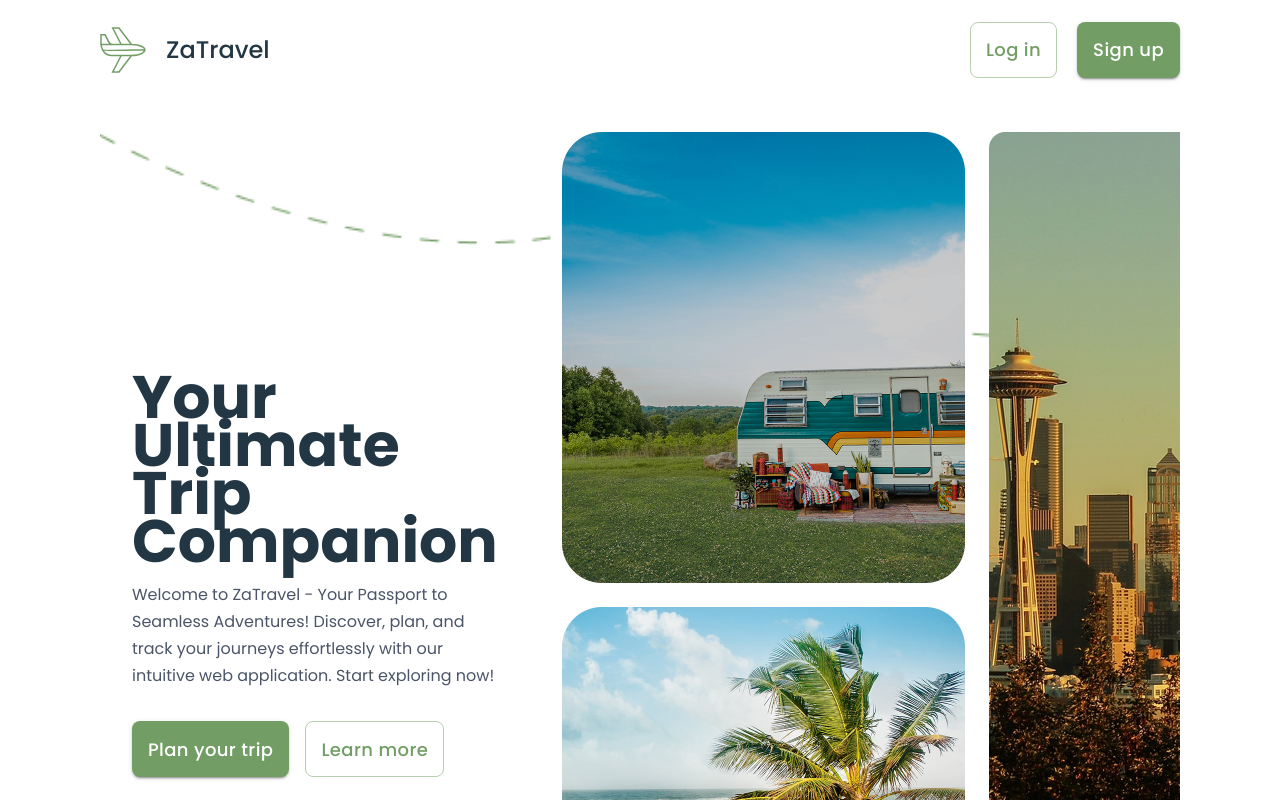
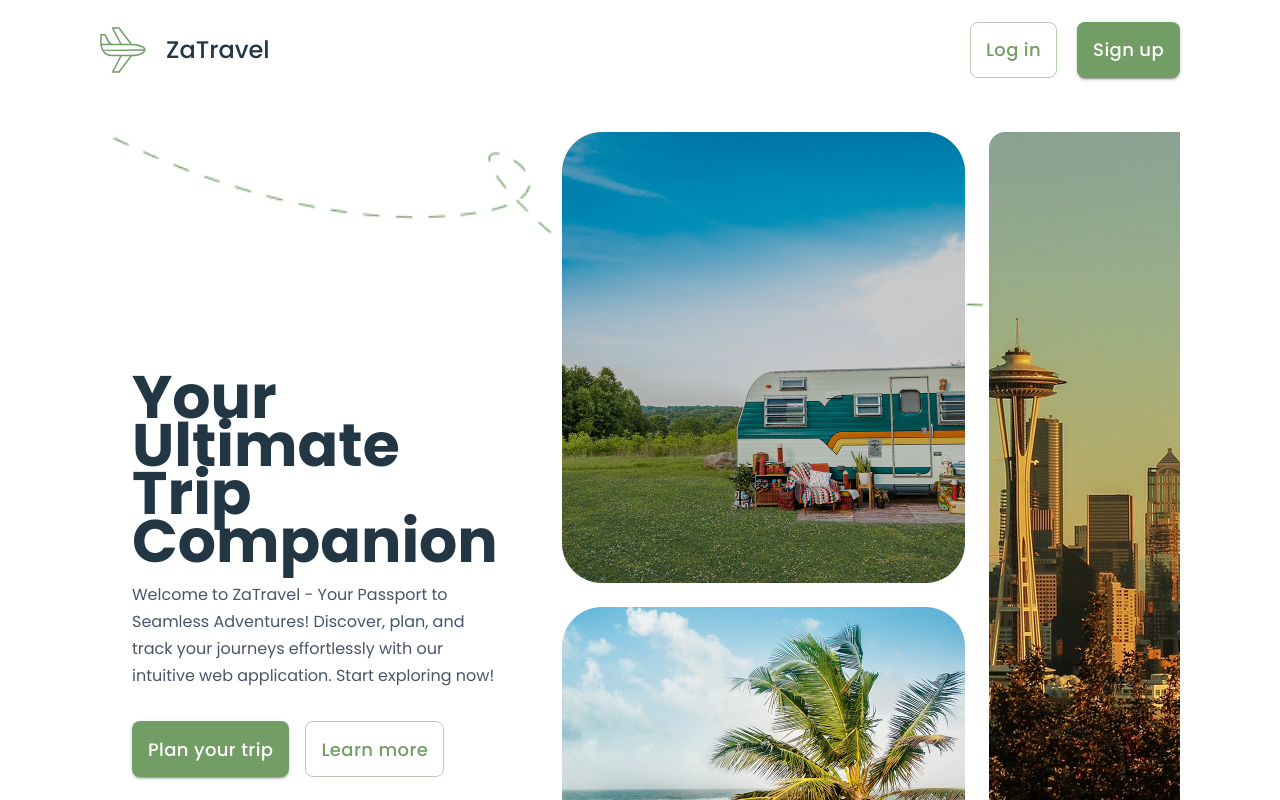
Before and after one commit to Mortharion-tech/za-travel, a React (Vite) app: page / in a window 1280 px wide. Shown: the top 800 px of the page. Built offline with nearby package versions, Linux system fonts and the light colour scheme; no server answers.

Commit message:
Update Hero.tsx

```diff
--- a/src/features/landing/components/Hero/Hero.tsx
+++ b/src/features/landing/components/Hero/Hero.tsx
@@ -16,6 +16,7 @@ import citySkylineImage from '../../assets/city-skyline.png';
 import oceanCoastImage from '../../assets/ocean-coast.png';
 import planeIconImage from '../../assets/plane-icon.png';
 import planePathImage from '../../assets/plane-path.png';
+import planeImage from '../../assets/plane.png';
 
 export default function Hero() {
   return (
@@ -30,26 +31,13 @@ export default function Hero() {
     >
       <Box
         component="img"
-        src={planePathImage}
+        src={planeImage}
         alt="Plane path"
         sx={{
           position: 'absolute',
           top: '-80px',
           left: '-100px',
           width: '1200px',
-          zIndex: -1,
-          pointerEvents: 'none',
-        }}
-      />
-      <Box
-        component="img"
-        src={planeIconImage}
-        alt="Plane icon"
-        sx={{
-          position: 'absolute',
-          bottom: '40px',
-          right: '40px',
-          width: '100px',
           zIndex: -1,
           pointerEvents: 'none',
         }}
```
